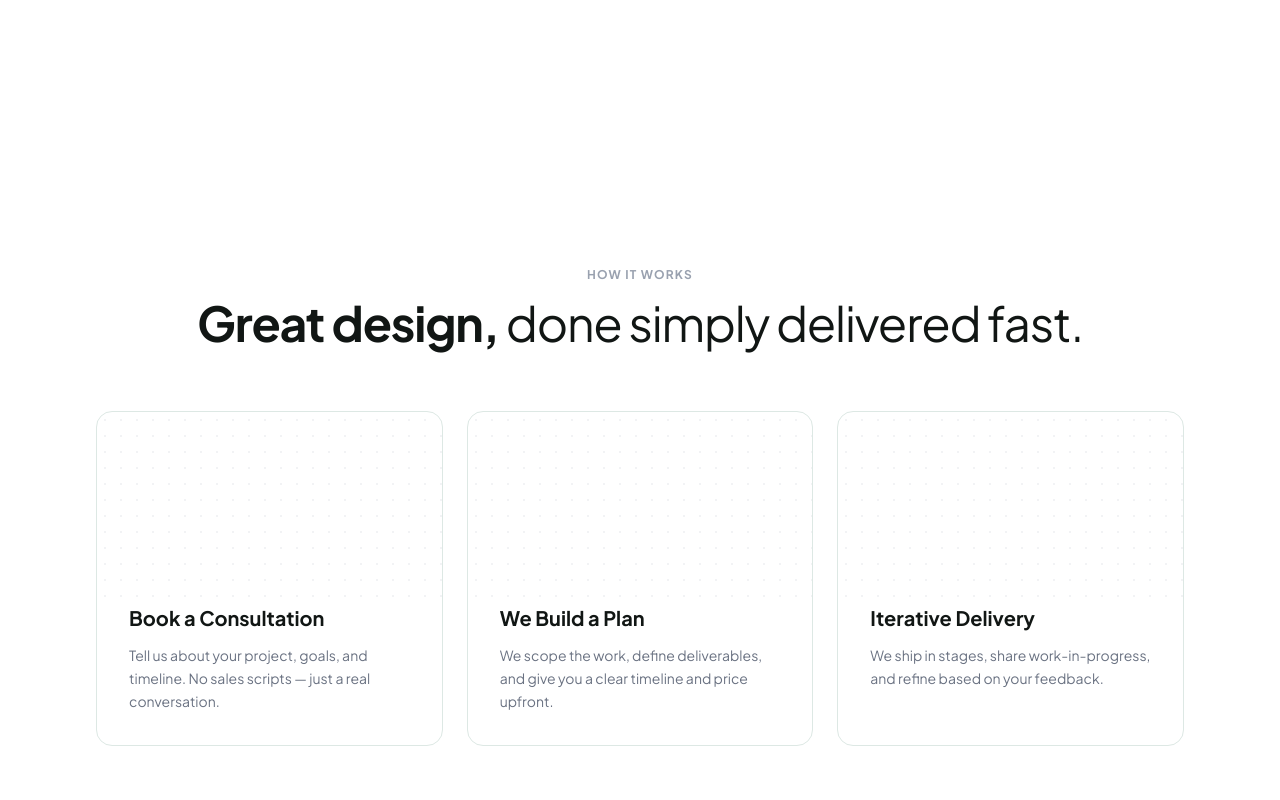
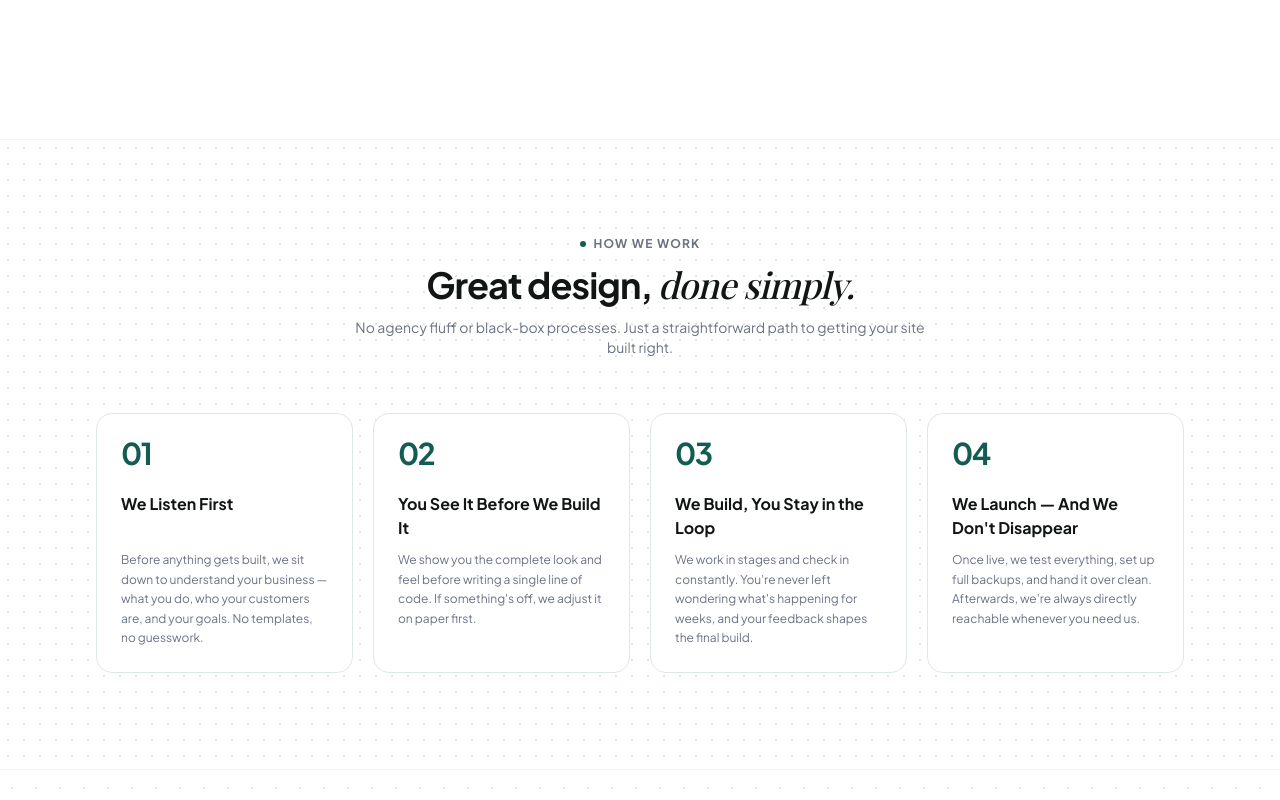
Before and after one commit to viveksonawale/webnoia, a Next.js app in the folder webnoia/: page / in a window 1280 px wide. Shown: the part 4000-4800 px from the top of the page. Built offline with nearby package versions, Linux system fonts and the light colour scheme.

Commit message:
How We Work Done

```diff
--- a/webnoia/app/components/HowItWorks.tsx
+++ b/webnoia/app/components/HowItWorks.tsx
@@ -8,35 +8,70 @@ export interface HowItWorksProps {
 
 export default function HowItWorks({ className = "" }: HowItWorksProps) {
   return (
-    <section className={`w-full py-20 md:py-32 bg-white ${className}`}>
-      <div className="max-w-6xl mx-auto px-4 md:px-8">
+    <section
+      className={`relative w-full py-16 md:py-24 bg-brand-white border-y border-brand-border/40 overflow-hidden ${className}`}
+    >
+      {/* Full Component Dotted Background Canvas */}
+      <div
+        className="absolute inset-0 bg-[radial-gradient(#d1d5db_1.2px,transparent_1.2px)] opacity-60 pointer-events-none"
+        style={{ backgroundSize: '16px 16px' }}
+      />
+
+      <div className="relative z-10 max-w-6xl mx-auto px-4 md:px-8">
         {/* Header */}
-        <div className="text-center mb-16">
-          <div className="flex items-center justify-center gap-2 mb-4">
-            <span className="text-xs font-bold tracking-widest text-gray-400 uppercase">How it works</span>
+        <div className="text-center mb-12 md:mb-14">
+          <div className="flex items-center justify-center gap-2 mb-3">
+            <span className="h-1.5 w-1.5 rounded-full bg-brand-jade" />
+            <span className="text-xs font-bold tracking-widest text-gray-500 uppercase">
+              How We Work
+            </span>
           </div>
-          <h2 className="text-4xl md:text-5xl font-bold text-brand-dark tracking-tight mb-5">
-            Great design, <span className="font-normal">done simply delivered fast.</span>
+          <h2 className="text-3xl md:text-4xl font-bold text-brand-dark tracking-tight mb-3">
+            Great design, <span className="font-serif italic font-medium">done simply.</span>
           </h2>
+          <p className="text-gray-500 max-w-xl mx-auto text-sm">
+            No agency fluff or black-box processes. Just a straightforward path to getting your site built right.
+          </p>
         </div>
 
-        {/* 3 Columns */}
-        <div className="grid grid-cols-1 md:grid-cols-3 gap-6">
-          {HOW_IT_WORKS.slice(0, 3).map((step, i) => (
+        {/* Compact Cards Grid matching Scroll Stack Badge Design */}
+        <div className="grid grid-cols-1 sm:grid-cols-2 lg:grid-cols-4 gap-5">
+          {HOW_IT_WORKS.map((step) => (
             <div
               key={step.step}
-              className="bg-white border border-brand-border rounded-2xl p-8 hover:shadow-lg transition-all duration-300 relative overflow-hidden"
+              className="
+    group
+    flex
+    flex-col
+    justify-start
+    rounded-2xl
+    border
+    border-brand-border
+    bg-white/90
+    p-6
+    backdrop-blur-md
+    transition-all
+    duration-300
+    hover:border-brand-jade/50
+    hover:shadow-xl
+  "
             >
-              {/* Decorative dotted background for the top half */}
-              <div
-                className="absolute top-0 left-0 right-0 h-48 bg-[radial-gradient(#e5e7eb_1px,transparent_1px)] opacity-50"
-                style={{ backgroundSize: '16px 16px' }}
-              />
+              {/* Number always locked to the top-left */}
+              <div className="mb-6 flex items-start justify-start">
+                <span className="select-none text-3xl font-bold tracking-tighter text-brand-jade leading-none">
+                  {step.step}
+                </span>
+              </div>
 
-              <div className="relative z-10 flex flex-col h-full pt-40">
-                <h3 className="text-xl font-bold text-brand-dark mb-3">{step.title}</h3>
-                <p className="text-gray-500 text-sm leading-relaxed">{step.description}</p>
-              </div>
+              {/* Title Block with fixed minimum height so description always starts at the exact same vertical point */}
+              <h3 className="mb-2.5 text-base font-bold text-brand-dark min-h-[3rem] transition-colors duration-300 group-hover:text-brand-jade">
+                {step.title}
+              </h3>
+
+              {/* Description */}
+              <p className="text-xs leading-relaxed text-gray-500">
+                {step.description}
+              </p>
             </div>
           ))}
         </div>
--- a/webnoia/app/data/mockData.ts
+++ b/webnoia/app/data/mockData.ts
@@ -116,25 +116,25 @@ export const SERVICES = [
 export const HOW_IT_WORKS = [
   {
     step: "01",
-    title: "Book a Consultation",
-    description: "Tell us about your project, goals, and timeline. No sales scripts — just a real conversation.",
+    title: "We Listen First",
+    description: "Before anything gets built, we sit down to understand your business — what you do, who your customers are, and your goals. No templates, no guesswork.",
   },
   {
     step: "02",
-    title: "We Build a Plan",
-    description: "We scope the work, define deliverables, and give you a clear timeline and price upfront.",
+    title: "You See It Before We Build It",
+    description: "We show you the complete look and feel before writing a single line of code. If something's off, we adjust it on paper first.",
   },
   {
     step: "03",
-    title: "Iterative Delivery",
-    description: "We ship in stages, share work-in-progress, and refine based on your feedback.",
+    title: "We Build, You Stay in the Loop",
+    description: "We work in stages and check in constantly. You're never left wondering what's happening for weeks, and your feedback shapes the final build.",
   },
   {
     step: "04",
-    title: "Launch & Maintain",
-    description: "Once live, we stay on board for ongoing support, testing, and improvements.",
+    title: "We Launch — And We Don't Disappear",
+    description: "Once live, we test everything, set up full backups, and hand it over clean. Afterwards, we're always directly reachable whenever you need us.",
   },
-] as const;
+];
 
 export const MEMBERSHIP_BENEFITS = [
   { title: "Pause anytime", description: "No long-term contracts. Pause or cancel whenever you need." },
```
Also changed, not shown: webnoia/public/webdev.JPG (added).
